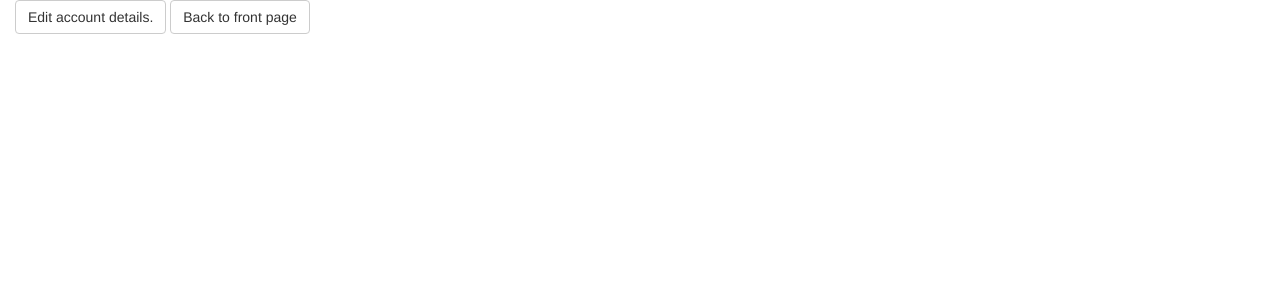
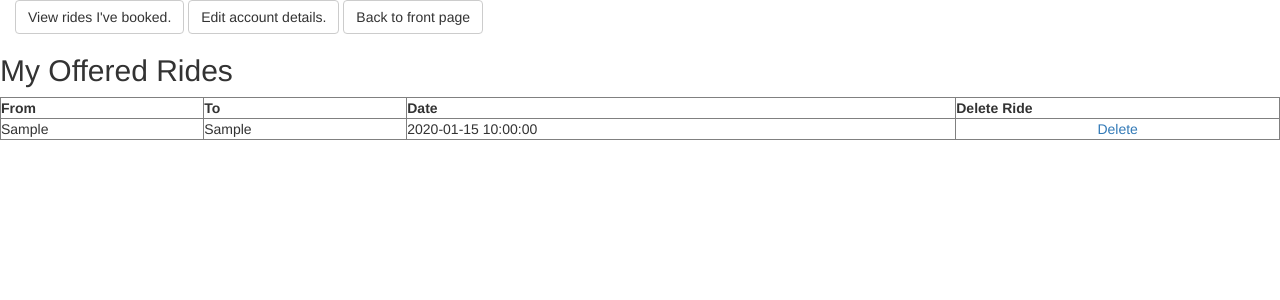
Before and after one commit to DanielMikkelsen/CompanyCarpool, a PHP site: page /myRides.php in a window 1280 px wide. Shown: the top 300 px of the page. Run offline with PHP 8.4, Linux system fonts and the light colour scheme; the visitor is signed in with stand-in values (Sample User, id 1); tables that the repository leaves empty or names only in its code hold one stand-in row (values such as "Sample post"); data that the repository does not hold is empty.

Commit message:
Add overview of offered rides. Delete ride.

```diff
--- /dev/null
+++ b/dbConnectProcedural.php
@@ -0,0 +1,8 @@
+<?php
+$con = mysqli_connect("server13.chosting.dk","dingode1","P0u5n9t9qG","dingode1_carpool");
+// Check connection
+if (mysqli_connect_errno())
+  {
+  echo "Failed to connect to MySQL: " . mysqli_connect_error();
+  }
+?>
--- a/myRides.php
+++ b/myRides.php
@@ -3,24 +3,71 @@
 session_start();
 
 // If session variable is not set it will redirect to login page
-if(!isset($_SESSION['employee_id']) || empty($_SESSION['employee_id'])){
-  header("location: login.php");
-  exit;
+if (!isset($_SESSION['employee_id']) || empty($_SESSION['employee_id'])) {
+    header("location: login.php");
+    exit;
 }
+
+// Include dbConnection file
+require_once 'dbConnectProcedural.php';
+
+//tutorial used for this page:
+//https://www.allphptricks.com/insert-view-edit-and-delete-record-from-database-using-php-and-mysqli/
+
+//employee to show rides from
+$employee_id = $_SESSION['employee_id'];
 ?>
 
-<html>
+<!DOCTYPE html>
+<html lang="en">
     <head>
         <meta charset="UTF-8">
-        <meta name="viewport" content="width=device-width, initial-scale=1">
-        <link rel="stylesheet" href="https://maxcdn.bootstrapcdn.com/bootstrap/3.3.7/css/bootstrap.min.css">
-
         <title>Vestas Carpool: My Rides</title>
+        <link rel="stylesheet" href="https://maxcdn.bootstrapcdn.com/bootstrap/3.3.7/css/bootstrap.css">
+        <style type="text/css">
+            .wrapper{
+                width: 500px;
+                margin: 0 auto;
+            }
+        </style>
     </head>
     <body>
-        <div class="container-fluid">
-            <a href="myAccount.php" class="btn btn-default">Edit account details.</a>
-            <a href="index.php" class="btn btn-default">Back to front page</a>
+        <div class="form">
+            <div class="container-fluid">
+                <a href="myBookings.php" class="btn btn-default">View rides I've booked.</a>
+                <a href="myAccount.php" class="btn btn-default">Edit account details.</a>
+                <a href="index.php" class="btn btn-default">Back to front page</a>
+            </div>
+            <h2>My Offered Rides</h2>
+            <table width="100%" border="1" style="border-collapse:collapse;">
+                <thead>
+                    <tr>
+                        <th><strong>From</strong></th>
+                        <th><strong>To</strong></th>
+                        <th><strong>Date</strong></th>
+                        <th><strong>Delete Ride</strong></th>
+                    </tr>
+                </thead>
+                <tbody>
+                    <?php
+                    $sql = "Select * from Ride WHERE employee_id = '$employee_id'";
+                    $result = mysqli_query($con, $sql);
+                    while ($row = mysqli_fetch_assoc($result)) {
+                        ?>
+                        <tr><td align="left"><?php echo $row["depart_city"]; ?></td>
+                            <td align="left"><?php echo $row["dest_city"]; ?></td>
+                            <td align="left"><?php echo $row["departure_date"]; ?></td>
+                            <td align="center">
+                                <a href="deleteRide.php?id=<?php echo $row["ride_id"]; ?>">Delete</a>
+                            </td>
+                        </tr>
+    <?php
+}
+// Close connection
+mysqli_close($con);
+?>
+                </tbody>
+            </table>
         </div>
     </body>
 </html>
```
Also changed, not shown: deleteRide.php (added, +7 -0 lines), rideDetails.php (deleted, +0 -20 lines), rideOverview.php (deleted, +0 -20 lines).
